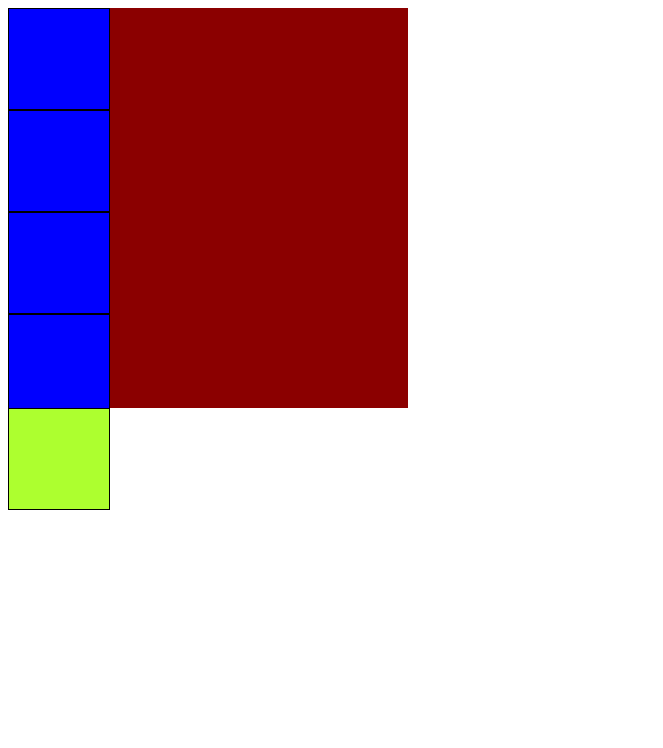
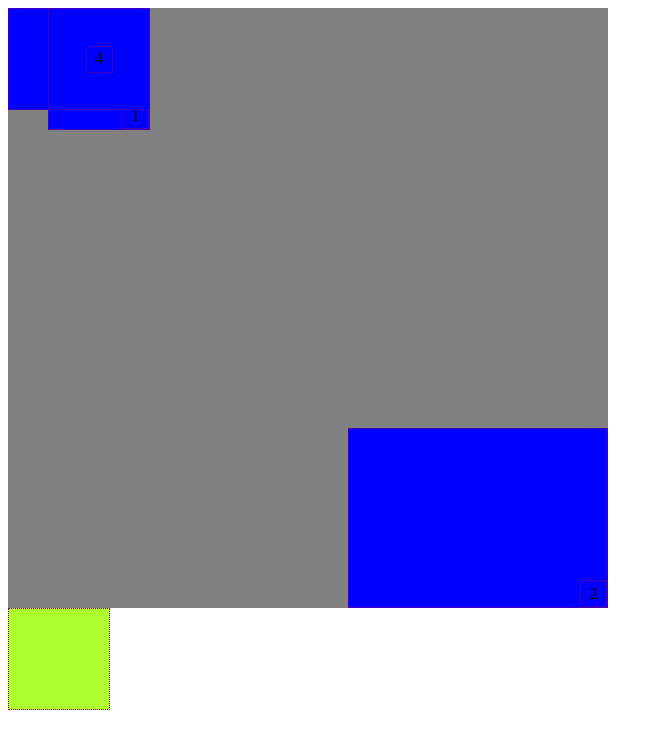
Before and after one commit to AriAlmaraz/circulo_de_estudio, a plain HTML site: page index.html in a window 1280 px wide. Shown: the whole page, without its empty margins (0-663 px from the left). Drawn offline with Linux system fonts and the light colour scheme.

Commit message:
cambio y uso de grid

```diff
--- a/index.html
+++ b/index.html
@@ -9,11 +9,34 @@
 </head>
 <body>
     <section id="contenedor">
-        <div class="item"></div>
-        <div class="item"></div>
-        <div class="item"></div>
-        <div class="item"></div>
+        <div class="item">
+            <div class="son">
+                <p>1</p>
+            </div>
+         </div>
+
+        <div class="item">
+            <div class="son">
+            <p>2</p>
+        </div>
+         </div>
+
+        <div id="item3" class="item">
+            <div class="son">
+            <p>3</p>
+        </div>
+         </div>
+
+        <div class="item">
+             <div class="son">
+             <p>4</p>
+            </div>
+             </div>
     </section>
+
+    <!-- grid-->
+
+
 
     <div class="item"></div>
 </body>
--- a/styles.css
+++ b/styles.css
@@ -1,7 +1,33 @@
 #contenedor{
-    width: 400px;
-    height: 400px;
-    background-color: darkred;
+    width: 600px;
+    height: 600px;
+    background-color: grey;
+    /*display: flex;
+    flex-direction: row;
+    justify-content: center;
+    align-items: center;*/
+
+     /* grid */
+     display: grid;
+     grid-template: 20px 400px auto/ 40px 200px 100px auto;
+     grid-template-areas:
+     ". . . ."
+     ". area1 . area3"
+     ". area4 . area2";
+}
+
+#contenedor > div:nth-child(2){
+    justify-content: flex-end;
+    align-items: flex-end;
+    /*grid-column-start: 4;
+    grid-column-end: 5;
+    grid-row: 3;
+    grid-row: 4;*/
+    grid-area: area2;
+    justify-self: stretch;
+    align-self: stretch;
+    width: auto;
+    height: auto;
 }
 
 .item{
@@ -9,8 +35,42 @@
     height: 100px;
     background-color: greenyellow;
     border: 1px solid black;
+    display: flex;
+    justify-content: center;
+    align-items: center;
+
+
 }
 
 #contenedor div{
     background-color: blue;
 }
+
+.son {
+    width: 25px;
+    height: 25px;
+    background-color: #fa0408;
+    border: 1px solid black;
+    display: flex;
+    justify-content: center;
+    align-items: center;
+}
+
+#contenedor > div:nth-child(1){
+    justify-content: flex-end;
+    align-items: flex-end;
+    /*grid-column-start: 2;
+    grid-column-end: 3;
+    grid-row: 2;
+    grid-row: 3;*/
+    grid-area: area1;
+}
+
+.item, .son {
+    border: .5px dotted purple;
+}
+
+#item3{
+    align-items: flex-end;
+    justify-content: flex-end;
+}
```
